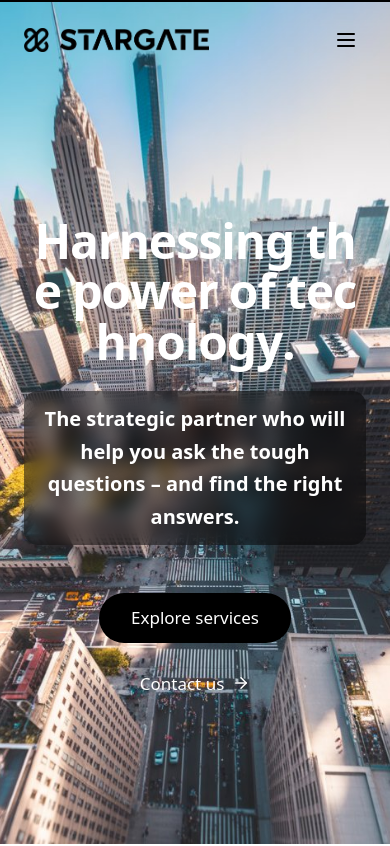
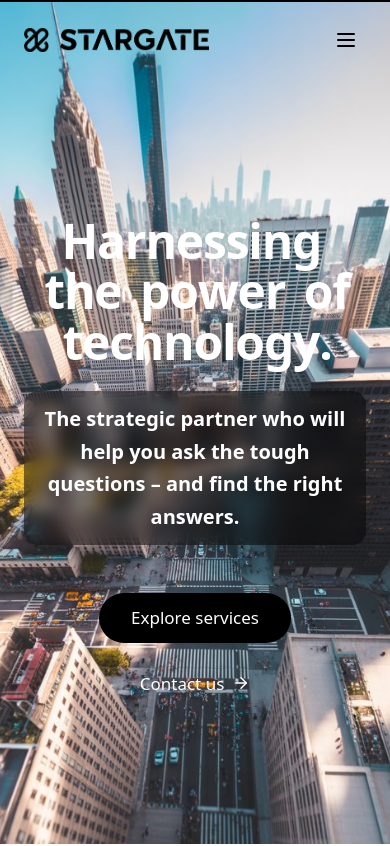
Before and after one commit to samboss233/Stargate-Package, a React (Vite) app: page / in a window 390 px wide. Shown: the top 846 px of the page. Built offline with nearby package versions, Linux system fonts and the light colour scheme; a web font is replaced by a local one.

Commit message:
Mobile update

```diff
--- a/src/components/generated/StargateWebsite.tsx
+++ b/src/components/generated/StargateWebsite.tsx
@@ -461,22 +461,24 @@ export const StargateWebsite = () => {
           scale: heroScale
         }} className="relative z-10 max-w-[980px] mx-auto px-6 text-center">
             <div className="text-5xl md:text-7xl lg:text-8xl font-semibold tracking-tight text-white/100 leading-[1.05] mb-6">
-              {"Harnessing the power of technology.".split("").map((char, index) => <motion.span key={index} initial={{
-              opacity: 0,
-              y: 20
-            }} animate={{
-              opacity: 1,
-              y: 0
-            }} transition={{
-              duration: 0.3,
-              delay: 0.2 + index * 0.03,
-              ease: [0.33, 1, 0.68, 1]
-            }} style={{
-              display: 'inline-block',
-              whiteSpace: char === ' ' ? 'pre' : 'normal'
-            }}>
-                  {char}
-                </motion.span>)}
+              {(() => {
+                const text = "Harnessing the power of technology.";
+                const tokens = text.match(/\S+|\s/g) || [];
+                return tokens.map((token, tIndex) => {
+                  if (/\s/.test(token)) {
+                    return <motion.span key={tIndex} className="whitespace-pre">{token}</motion.span>;
+                  }
+                  return (
+                    <motion.span key={tIndex} className="word-no-break-mobile inline-block mr-[0.15em]">
+                      {token.split("").map((char, cIndex) => (
+                        <motion.span key={`${tIndex}-${cIndex}`} initial={{ opacity: 0, y: 20 }} animate={{ opacity: 1, y: 0 }} transition={{ duration: 0.3, delay: 0.2 + (tIndex + cIndex) * 0.03, ease: [0.33, 1, 0.68, 1] }} className="inline-block">
+                          {char}
+                        </motion.span>
+                      ))}
+                    </motion.span>
+                  );
+                });
+              })()}
             </div>
 
             <motion.p
--- a/src/index.css
+++ b/src/index.css
@@ -168,3 +168,16 @@ img.broken-image-fallback {
     opacity: 1;
   }
 }
+
+/* Prevent mid-word breaks only on small screens for certain animated headings */
+.word-no-break-mobile {
+  /* default: allow normal wrapping on larger screens */
+  white-space: normal;
+}
+
+@media (max-width: 640px) {
+  .word-no-break-mobile {
+    /* on mobile, prevent words from breaking mid-word */
+    white-space: nowrap;
+  }
+}
```
